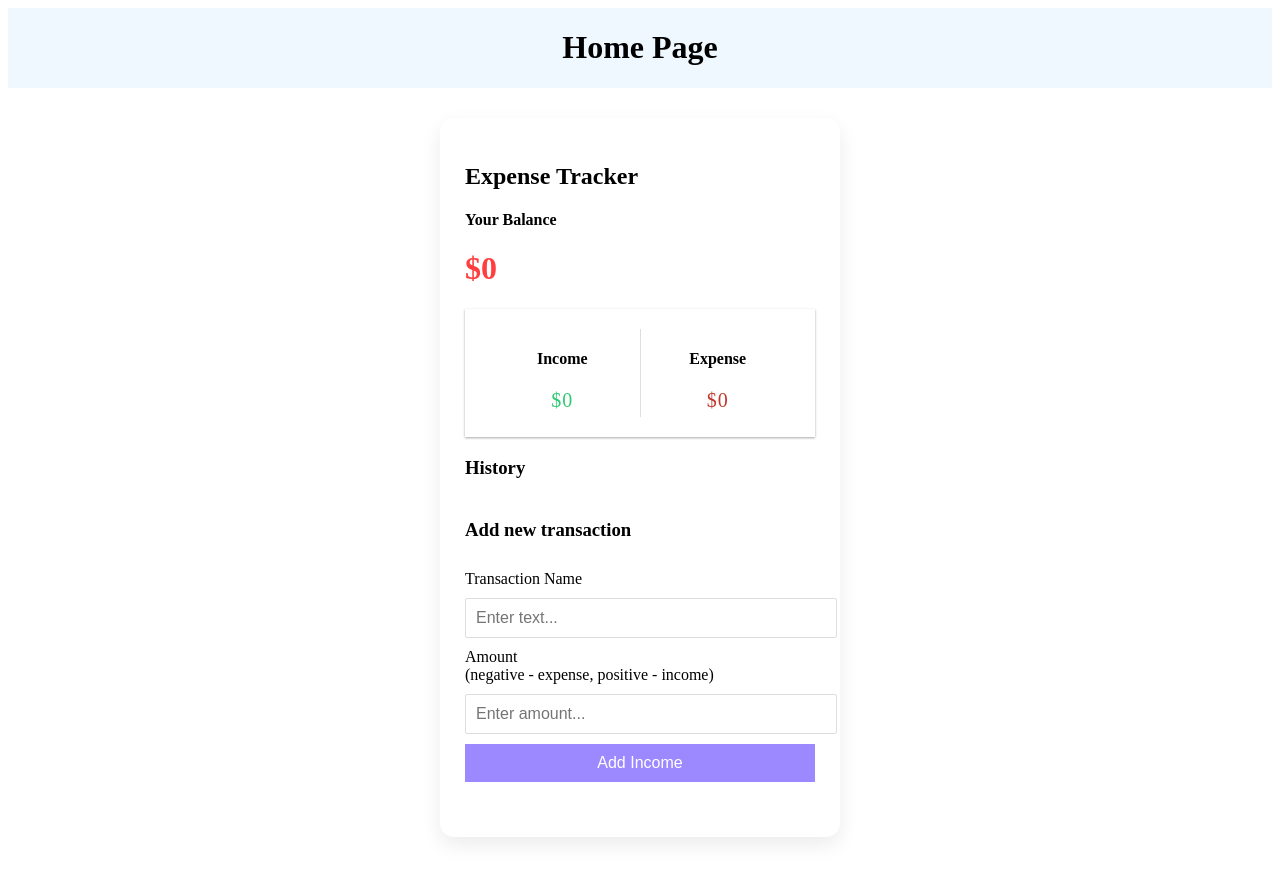
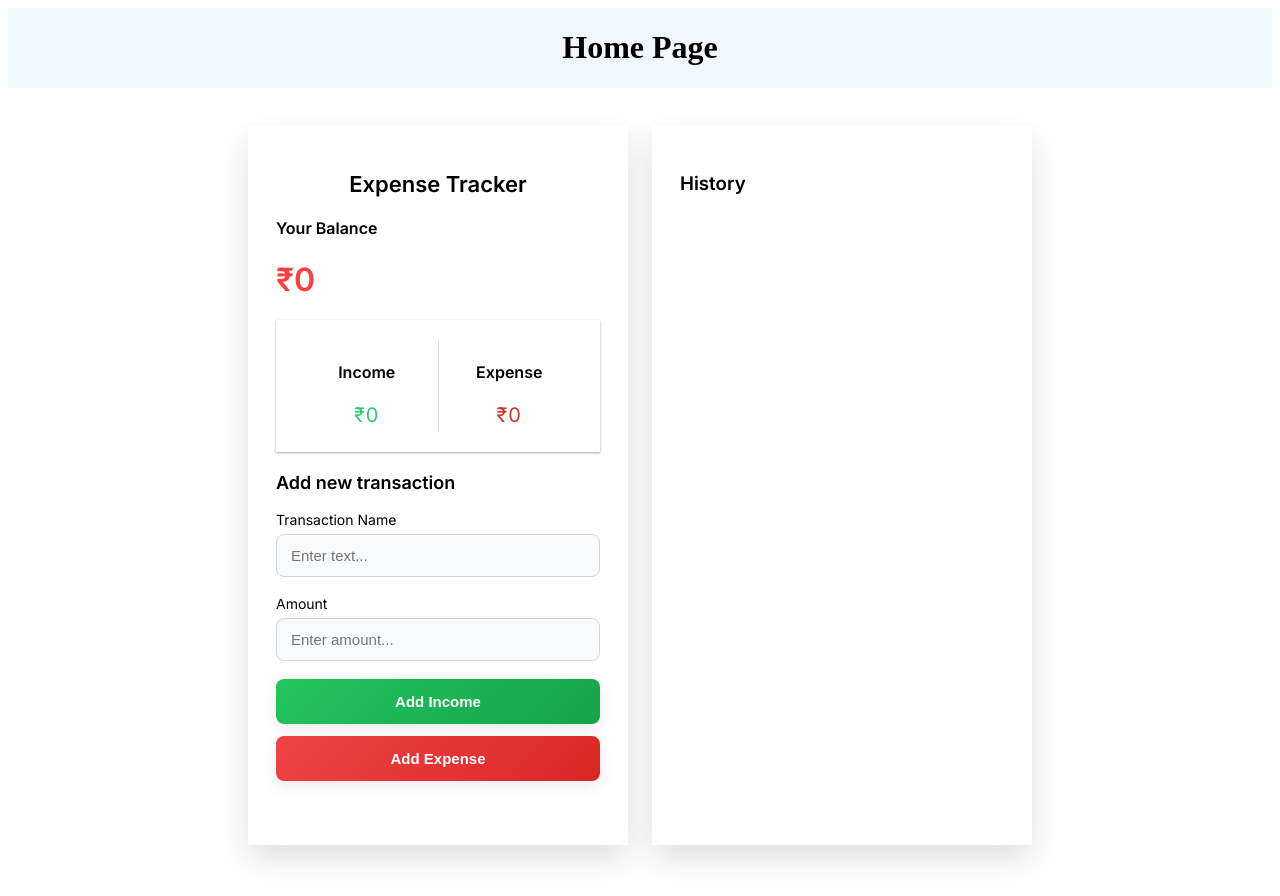
Before and after one commit to FED-uttam/js30Projects, a Vue app: page / in a window 1280 px wide. Before the commit the page ends 867 px from the top, so only its background shows below. Built offline with nearby package versions, Linux system fonts and the light colour scheme.

Commit message:
updated UI

```diff
--- a/src/components/ExpenseTracker/AddTransaction.vue
+++ b/src/components/ExpenseTracker/AddTransaction.vue
@@ -2,29 +2,34 @@
 import { ref, defineEmits } from 'vue'
 import { useToast } from 'vue-toastification'
 
-  const text = ref('');
-  const amount = ref('');
+const text = ref('')
+const amount = ref('')
+const transactionType = ref('income')
+const toast = useToast()
 
-  const toast = useToast();
-
-  const emit = defineEmits(['transactionSubmitted']);
+const emit = defineEmits(['transactionSubmitted'])
 
 const onSubmit = () => {
-    if(!text.value || !amount.value) {
-      toast.error('Please Entet The Values');
+  if (!text.value || !amount.value) {
+    toast.error('Please Entet The Values')
     return
+  }
+
+  let finalAmount = Number(amount.value)
+
+  if (transactionType.value === 'expense') {
+    finalAmount = -Math.abs(finalAmount)
   }
 
   const transactionData = {
     text: text.value,
-      amount: amount.value
-
+    amount: finalAmount,
   }
 
-    emit('transactionSubmitted', transactionData);
+  emit('transactionSubmitted', transactionData)
 
-    text.value = '';
-    amount.value= '';
+  text.value = ''
+  amount.value = ''
 }
 </script>
 
@@ -36,46 +41,95 @@
       <input type="text" id="text" v-model="text" placeholder="Enter text..." />
     </div>
     <div class="form-control">
-          <label for="amount"
-            >Amount <br />
-            (negative - expense, positive - income)</label
-          >
+      <label for="amount">Amount <br /></label>
       <input type="number" id="amount" v-model="amount" placeholder="Enter amount..." />
     </div>
-        <button class="btn">Add Income</button>
+    <button @click="transactionType = 'income'" class="btn income-btn">Add Income</button>
+    <button @click="transactionType = 'expense'" class="btn expense-btn">Add Expense</button>
   </form>
 </template>
 
 <style scoped>
-label {
-  display: inline-block;
-  margin: 10px 0;
+/* Form Title */
+h3 {
+  font-size: 18px;
+  font-weight: 600;
+  margin-bottom: 18px;
+  color: var(--primary);
 }
 
+/* Form Control */
+.form-control {
+  margin-bottom: 18px;
+  display: flex;
+  flex-direction: column;
+}
+
+label {
+  font-size: 14px;
+  font-weight: 500;
+  margin-bottom: 6px;
+  color: var(--muted);
+}
+
+/* Inputs */
 input[type='text'],
 input[type='number'] {
-  border: 1px solid #dedede;
-  border-radius: 2px;
-  display: block;
-  font-size: 16px;
-  padding: 10px;
-  width: 100%;
-}
-.btn {
-  cursor: pointer;
-  background-color: #9c88ff;
-  box-shadow: var(--box-shadow);
-  color: #fff;
-  border: 0;
-  display: block;
-  font-size: 16px;
-  margin: 10px 0 30px;
-  padding: 10px;
-  width: 100%;
+  padding: 12px 14px;
+  font-size: 15px;
+  border: 1px solid #d1d5db;
+  border-radius: 8px;
+  transition: 0.25s ease;
+  background: #f9fafb;
 }
 
-.btn:focus,
-.delete-btn:focus {
-  outline: 0;
+input:focus {
+  border-color: var(--primary);
+  background: white;
+  outline: none;
+  box-shadow: 0 0 0 3px rgba(249, 7, 237, 0.15);
+}
+
+/* Buttons Group */
+.btn {
+  display: block;
+  width: 100%;
+  padding: 14px;
+  margin-top: 12px;
+  font-size: 15px;
+  font-weight: 600;
+  border: none;
+  border-radius: 8px;
+  cursor: pointer;
+  color: white;
+  transition: 0.25s ease;
+  box-shadow: 0 6px 16px rgba(0, 0, 0, 0.08);
+}
+
+/* Income Button */
+.income-btn {
+  background: linear-gradient(135deg, #22c55e, #16a34a);
+}
+
+.income-btn:hover {
+  background: linear-gradient(135deg, #16a34a, #15803d);
+  transform: translateY(-2px);
+  box-shadow: 0 10px 20px rgba(34, 197, 94, 0.25);
+}
+
+/* Expense Button */
+.expense-btn {
+  background: linear-gradient(135deg, #ef4444, #dc2626);
+}
+
+.expense-btn:hover {
+  background: linear-gradient(135deg, #dc2626, #b91c1c);
+  transform: translateY(-2px);
+  box-shadow: 0 10px 20px rgba(239, 68, 68, 0.25);
+}
+
+/* Smooth Press */
+.btn:active {
+  transform: scale(0.98);
 }
 </style>
--- a/src/components/ExpenseTracker/Balance.vue
+++ b/src/components/ExpenseTracker/Balance.vue
@@ -4,25 +4,24 @@ import { defineProps, computed } from 'vue'
 const props = defineProps({
   totalAmount: {
     type: Number,
-    required: true
-  }
+    required: true,
+  },
 })
 
-const balanceClass = computed(()=> {
+const balanceClass = computed(() => {
   return props.totalAmount > 0 ? 'positive' : 'negative'
 })
-
 </script>
 
 <template>
   <h4>Your Balance</h4>
-  <h1 id="balance" :class="balanceClass">${{ props.totalAmount }}</h1>
+  <h1 id="balance" :class="balanceClass">₹{{ props.totalAmount }}</h1>
 </template>
 <style scoped>
 .positive {
   color: green;
 }
 .negative {
-  color: rgb(255, 63, 63)
+  color: rgb(255, 63, 63);
 }
 </style>
--- /dev/null
+++ b/src/components/ExpenseTracker/ExpenseHeader.vue
@@ -0,0 +1,157 @@
+<script setup>
+import { ref, computed, onMounted } from 'vue'
+import Balance from './Balance.vue'
+import IncomeExpenses from './IncomeExpenses.vue'
+import TransactionLists from './TransactionLists.vue'
+import AddTransaction from './AddTransaction.vue'
+import { useToast } from 'vue-toastification'
+
+const transactions = ref([])
+
+const toast = useToast()
+//get Total Income
+const totalAmount = computed(() => {
+  return transactions.value.reduce((acc, trans) => {
+    return acc + trans.amount
+  }, 0)
+})
+
+const income = computed(() => {
+  return transactions.value
+    .filter((transaction) => transaction.amount > 0)
+    .reduce((acc, trans) => {
+      return acc + trans.amount
+    }, 0)
+})
+
+const expense = computed(() => {
+  return transactions.value
+    .filter((transaction) => transaction.amount < 0)
+    .reduce((acc, trans) => {
+      return acc + trans.amount
+    }, 0)
+})
+
+const handleTransaction = (transactionData) => {
+  transactions.value.push({
+    id: generateId(),
+    text: transactionData.text,
+    amount: transactionData.amount,
+  })
+  saveTrnasactions()
+  toast.success('Entry Submitted Successfully')
+}
+
+const deleteList = (id) => {
+  transactions.value = transactions.value.filter((transactions) => transactions.id != id)
+  saveTrnasactions()
+  toast.success('Transaction Deleted')
+}
+const generateId = () => {
+  return Math.floor(Math.random() * 100000)
+}
+
+// save to locale Storage
+const saveTrnasactions = () => {
+  localStorage.setItem('transactions', JSON.stringify(transactions.value))
+}
+
+// check for saved transactions
+onMounted(() => {
+  const savedTransactions = JSON.parse(localStorage.getItem('transactions'))
+  if (savedTransactions) {
+    transactions.value = savedTransactions
+  }
+})
+</script>
+
+<template>
+  <div class="main">
+    <div class="container">
+      <h2>Expense Tracker</h2>
+      <Balance :totalAmount="+totalAmount" />
+      <IncomeExpenses :income="+income" :expense="+expense" />
+      <AddTransaction @transaction-submitted="handleTransaction" />
+    </div>
+    <div class="container">
+      <TransactionLists :transactions="transactions" @delete-list="deleteList" />
+    </div>
+  </div>
+</template>
+
+<style scoped>
+@import url('https://fonts.googleapis.com/css2?family=Inter:wght@300;400;600&display=swap');
+
+:root {
+  --bg: #f4f6f8;
+  --card-bg: #ffffff;
+  --primary: #4f46e5;
+  --text: #1f2937;
+  --muted: #6b7280;
+  --radius: 14px;
+  --shadow: 0 10px 25px rgba(0, 0, 0, 0.08);
+}
+
+* {
+  box-sizing: border-box;
+}
+
+.main {
+  display: flex;
+  gap: 24px;
+  padding: 40px 20px;
+  justify-content: center;
+  flex-wrap: wrap;
+  background: var(--bg);
+  font-family: 'Inter', sans-serif;
+  color: var(--text);
+  min-height: 100vh;
+}
+
+/* Card Container */
+.container {
+  width: 380px;
+  background: var(--card-bg);
+  padding: 28px;
+  border-radius: var(--radius);
+  box-shadow: var(--shadow);
+  transform: translateY(-3px);
+  box-shadow: 0 14px 30px rgba(0, 0, 0, 0.12);
+  transition:
+    transform 0.2s ease,
+    box-shadow 0.2s ease;
+}
+
+/* Typography */
+h2 {
+  font-size: 22px;
+  font-weight: 600;
+  margin-bottom: 20px;
+  color: var(--primary);
+  text-align: center;
+}
+
+h3 {
+  border-bottom: 1px solid #e5e7eb;
+  padding-bottom: 10px;
+  margin: 30px 0 15px;
+  font-weight: 600;
+}
+
+h4 {
+  margin: 0;
+  text-transform: uppercase;
+  font-size: 13px;
+  color: var(--muted);
+  letter-spacing: 1px;
+}
+
+/* Responsive Layout */
+@media (max-width: 900px) {
+  .main {
+    flex-direction: column;
+    align-items: center;
+    padding: 20px;
+  }
+}
+</style>
--- a/src/components/ExpenseTracker/Header.vue
+++ /dev/null
@@ -1,123 +0,0 @@
-<script setup>
-import { ref, computed, onMounted } from 'vue'
-import Balance from './Balance.vue'
-import IncomeExpenses from './IncomeExpenses.vue'
-import TransactionLists from './TransactionLists.vue'
-import AddTransaction from './AddTransaction.vue'
-import { useToast } from 'vue-toastification'
-
-const transactions = ref([])
-
-const toast = useToast();
-//get Total Income
-const totalAmount = computed(()=> {
-  return transactions.value.reduce((acc, trans) => {
-    return acc + trans.amount
-  }, 0)
-});
-
-const income = computed(() => {
-  return transactions.value.filter((transaction)=> transaction.amount > 0).reduce((acc, trans)=> {
-    return acc + trans.amount
-  }, 0)
-});
-
-const expense = computed(() => {
-  return transactions.value.filter((transaction)=> transaction.amount < 0).reduce((acc, trans)=> {
-    return acc + trans.amount
-  }, 0)
-});
-
-
-const handleTransaction = (transactionData) => {
-  transactions.value.push({
-    id: generateId(),
-    text : transactionData.text,
-    amount: transactionData.amount
-  })
-  saveTrnasactions();
-  toast.success("Entry Submitted Successfully");
-}
-
-const deleteList = (id) => {
-  transactions.value = transactions.value.filter((transactions) => transactions.id != id )
-  saveTrnasactions();
-  toast.success('Transaction Deleted');
-}
-const generateId = () => {
-  return Math.floor(Math.random() * 100000)
-}
-
-// save to locale Storage
-const saveTrnasactions = () => {
-  localStorage.setItem('transactions', JSON.stringify(transactions.value))
-}
-
-// check for saved transactions
-onMounted(()=> {
-  const savedTransactions = JSON.parse(localStorage.getItem('transactions'));
-  if(savedTransactions) {
-    transactions.value = savedTransactions;
-  }
-})
-</script>
-
-<template>
-  <div class="container">
-    <h2>Expense Tracker</h2>
-    <Balance :totalAmount="+totalAmount"/>
-    <IncomeExpenses :income="+income" :expense="+expense"/>
-    <TransactionLists :transactions="transactions" @delete-list="deleteList"/>
-    <AddTransaction @transaction-submitted="handleTransaction"/>
-  </div>
-</template>
-
-<style scoped>
-  @import url('https://fonts.googleapis.com/css?family=Lato&display=swap');
-
-:root {
-  --box-shadow: 0 1px 3px rgba(0, 0, 0, 0.12), 0 1px 2px rgba(0, 0, 0, 0.24);
-}
-
-* {
-  box-sizing: border-box;
-}
-
-body {
-  background-color: #f7f7f7;
-  display: flex;
-  flex-direction: column;
-  align-items: center;
-  justify-content: center;
-  min-height: 100vh;
-  margin: 0;
-  font-family: 'Lato', sans-serif;
-  font-size: 18px;
-}
-
-.container {
-  margin: 30px auto;
-  width: 400px;
-  background: #ffffff;
-  padding: 25px;
-  border-radius: 14px;
-  box-shadow: 0 8px 20px rgba(0, 0, 0, 0.08);
-  transition: 0.3s ease;
-}
-
-h1 {
-  letter-spacing: 1px;
-  margin: 0;
-}
-
-h3 {
-  border-bottom: 1px solid #bbb;
-  padding-bottom: 10px;
-  margin: 40px 0 10px;
-}
-
-h4 {
-  margin: 0;
-  text-transform: uppercase;
-}
-</style>
--- a/src/components/ExpenseTracker/IncomeExpenses.vue
+++ b/src/components/ExpenseTracker/IncomeExpenses.vue
@@ -5,26 +5,25 @@ const props = defineProps({
   income: {
     type: Number,
     required: true,
-    default: 0
+    default: 0,
   },
   expense: {
     type: Number,
     required: true,
-    default: 0
-  }
+    default: 0,
+  },
 })
-
 </script>
 
 <template>
   <div class="inc-exp-container">
     <div>
       <h4>Income</h4>
-          <p id="money-plus" class="money plus">${{ props.income }}</p>
+      <p id="money-plus" class="money plus">₹{{ props.income }}</p>
     </div>
     <div>
       <h4>Expense</h4>
-          <p id="money-minus" class="money minus">${{ props.expense }}</p>
+      <p id="money-minus" class="money minus">₹{{ props.expense }}</p>
     </div>
   </div>
 </template>
@@ -32,7 +31,9 @@ const props = defineProps({
 <style scoped>
 .inc-exp-container {
   background: #fff;
-    box-shadow: 0 1px 3px rgba(0, 0, 0, 0.12), 0 1px 2px rgba(0, 0, 0, 0.24);
+  box-shadow:
+    0 1px 3px rgba(0, 0, 0, 0.12),
+    0 1px 2px rgba(0, 0, 0, 0.24);
   display: flex;
   padding: 20px;
   justify-content: space-between;
--- a/src/components/HomePage.vue
+++ b/src/components/HomePage.vue
@@ -1,14 +1,13 @@
 <script setup>
-import Header from './ExpenseTracker/Header.vue'
+import ExpenseHeader from './ExpenseTracker/ExpenseHeader.vue'
 </script>
 <template>
   <div class="homeContainer">
     <h1>Home Page</h1>
   </div>
-  <Header />
+  <ExpenseHeader />
 </template>
 <style scoped>
-
 .homeContainer {
   display: flex;
   align-items: center;
```
Also changed, not shown: src/components/ExpenseTracker/TransactionLists.vue (+6 -5 lines). Lines whose indentation alone changed are shown as unchanged.
